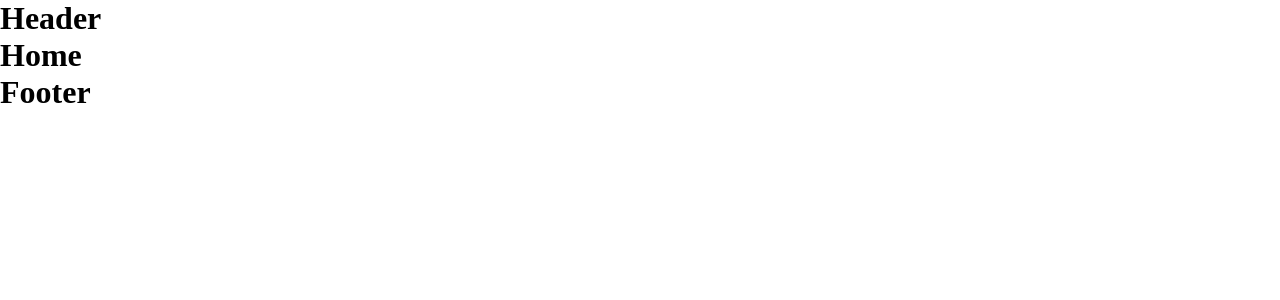
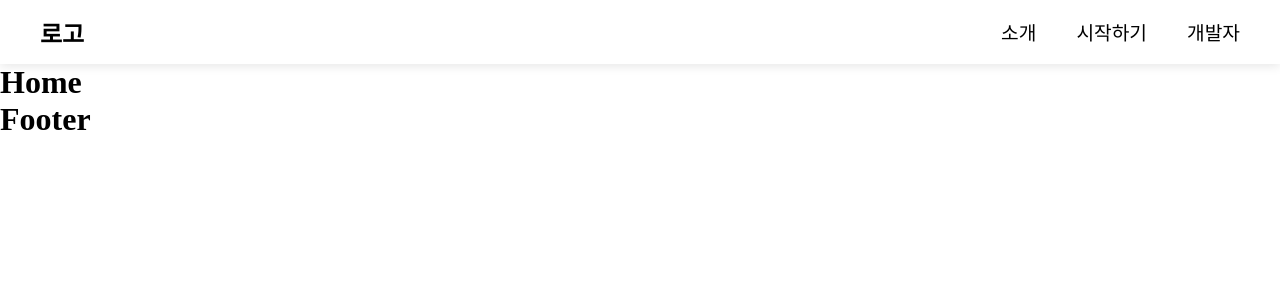
Before and after one commit to limhuijin/Painting_Creativity_React, a React (Vite) app: page / in a window 1280 px wide. Shown: the top 300 px of the page. Built offline with nearby package versions, Linux system fonts and the light colour scheme.

Commit message:
헤더 디자인 적용

```diff
--- a/src/components/Header.jsx
+++ b/src/components/Header.jsx
@@ -1,11 +1,56 @@
+import { Link, NavLink } from "react-router-dom";
 import styled from "styled-components";
 
-const Style = styled.header``;
+const Style = styled.header`
+  display: flex;
+  justify-content: space-between;
+  align-items: center;
+  height: 4rem;
+  padding: 20px 40px;
+  box-shadow: 0px 2px 10px rgba(0, 0, 0, 0.1);
+
+  ul {
+    display: flex;
+    gap: 2.5rem;
+    list-style: none;
+  }
+
+  a {
+    text-decoration: none;
+    color: black;
+    transition: color 0.3s ease;
+    font-size: 1.2em;
+  }
+
+  ul a:not(.active):hover {
+    color: #007bff;
+  }
+
+  ul a.active {
+    color: #007bff;
+  }
+
+  & > a {
+    font-weight: bold;
+    font-size: 1.5em;
+  }
+`;
 
 const Header = () => {
   return (
     <Style>
-      <h1>Header</h1>
+      <Link to="/">로고</Link>
+      <ul>
+        <li>
+          <NavLink to="/about">소개</NavLink>
+        </li>
+        <li>
+          <NavLink to="/get-started">시작하기</NavLink>
+        </li>
+        <li>
+          <NavLink to="/developers">개발자</NavLink>
+        </li>
+      </ul>
     </Style>
   );
 };
```
